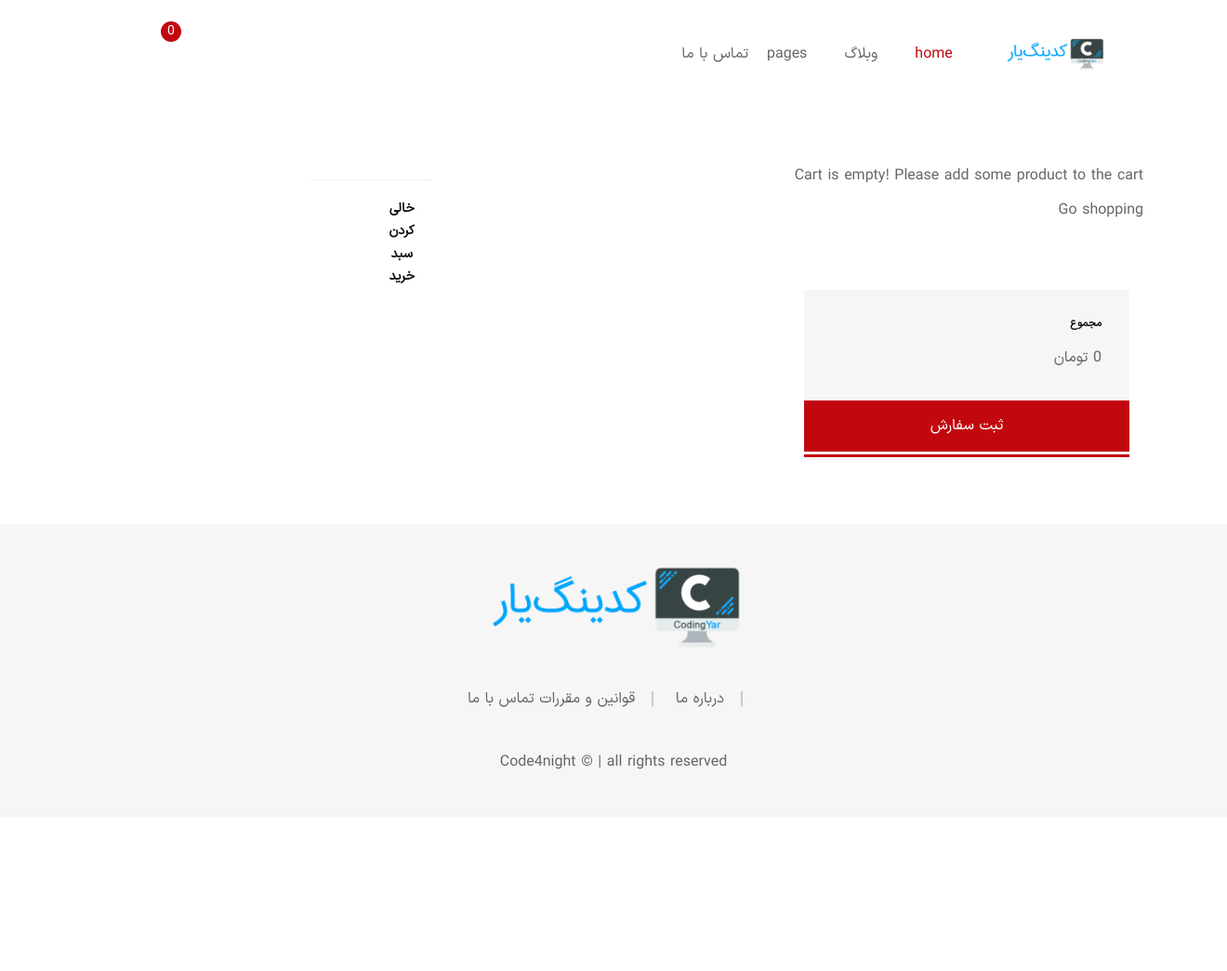
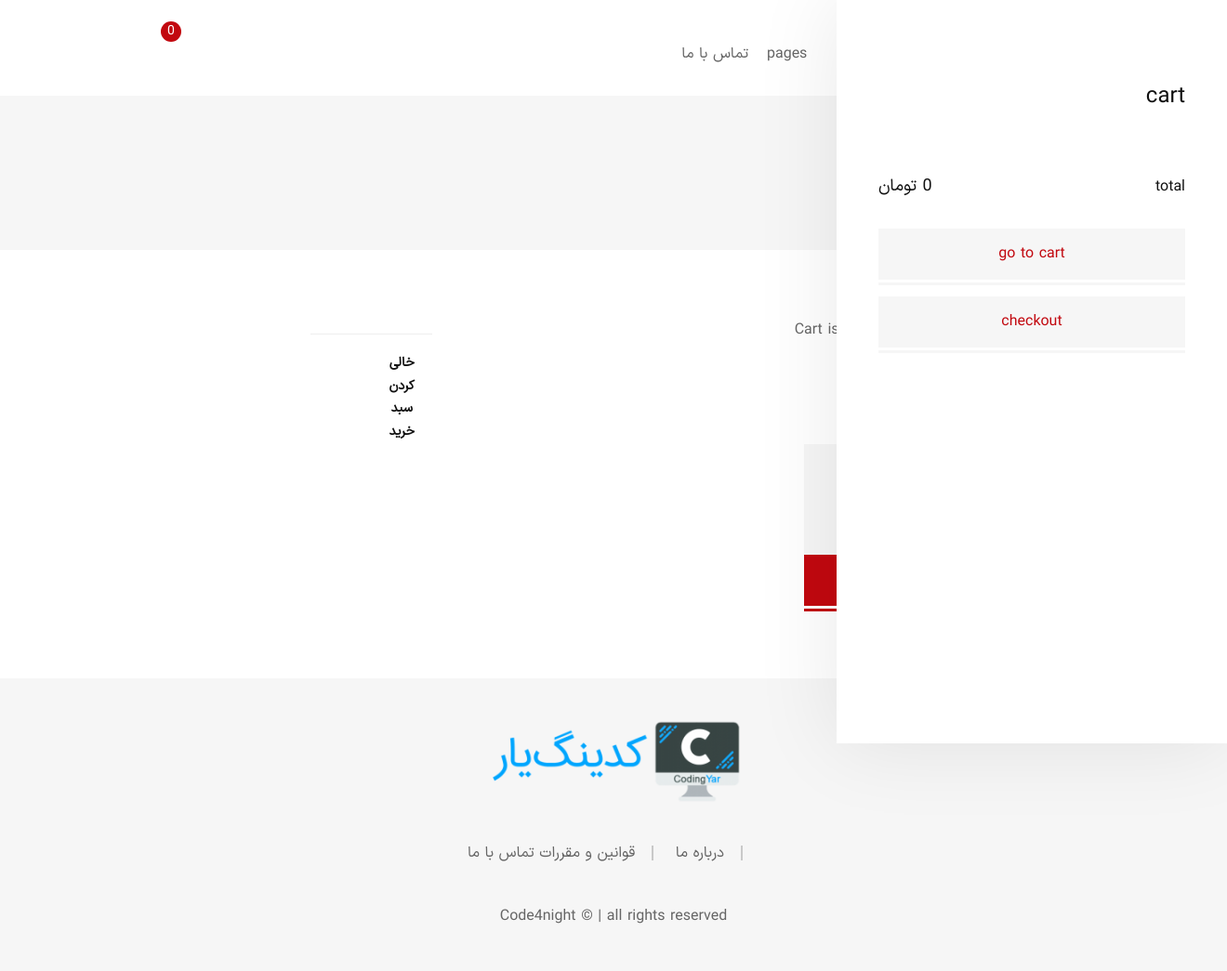
Before and after one commit to hatef97/online_shop, a Django app: page /cart/ in a window 1320 px wide, after a click that opens the changed part. Shown: the whole page at 93% size. Before the commit the page ends 828 px from the top, so only its background shows below. Run offline with Django 4.2, Linux system fonts and the light colour scheme; parts of the project's set-up code (start-up, migrations or seed data) failed here and were passed over; some libraries are stand-ins or nearby versions; some web fonts are replaced.

Commit message:
Implement cart functionality

```diff
--- a/cart/templates/cart/cart_detail.html
+++ b/cart/templates/cart/cart_detail.html
@@ -8,6 +8,10 @@
 
 
 {% block content %}
+    <!-- Breadcrumb area-->
+    {% trans 'cart' as header_name %}
+    {% include 'topheader.html' with header_name=header_named %}
+
     <!-- Main Content Wrapper Start -->
     <div class="main-content-wrapper">
         <div class="page-content-inner ptb--80">
--- /dev/null
+++ b/cart/templates/cart/cart_sidebar.html
@@ -0,0 +1,44 @@
+{% load i18n %}
+
+    <!-- Mini Cart Start -->
+    <aside class="mini-cart" id="miniCart">
+        <div class="mini-cart-wrapper">
+            <a href="" class="btn-close"><i class="flaticon flaticon-cross"></i></a>
+            <div class="mini-cart-inner">
+                <h3 class="mini-cart__heading mb--40 mb-lg--30 text-right">{% trans 'cart' %}</h3>
+                <div class="mini-cart__content">
+                    <ul class="mini-cart__list text-right">
+                        {% for item in cart %}
+                                <li class="mini-cart__product d-flex justify-content-between">
+                                    <div class="mini-cart__product__image">
+                                        <a href="#">
+                                            <img src="assets/img/products/prod-1-100x100.jpg">
+                                        </a>
+                                    </div>
+                                    <div class="mini-cart__product__content pt-2">
+                                            <span class="mini-cart__product__title d-flex flex-row justify-content-between">
+                                                <a href="#"> {{ item.product_obj.title }} </a>
+                                                <a href="#" class="">
+                                                    &#10060;
+                                                </a>
+                                            </span>
+                                        <span class="mini-cart__product__quantity">
+                                                <span>{{ item.product_obj.price }} تومان</span> &#215; <span>{{ item.quantity }}</span>
+                                            </span>
+                                    </div>
+                                </li>
+                        {% endfor %}
+                    </ul>
+                    <div class="mini-cart__total">
+                        <span>{% trans 'total' %}</span>
+                        <span class="ammount">{{ cart.total_price }} تومان</span>
+                    </div>
+                    <div class="mini-cart__buttons">
+                        <a href="{% url 'cart:cart_detail' %}" class="btn btn-fullwidth btn-bg-sand mb--20">{% trans 'go to cart' %}</a>
+                        <a href="checkout.html" class="btn btn-fullwidth btn-bg-sand">{% trans 'checkout' %}</a>
+                    </div>
+                </div>
+            </div>
+        </div>
+    </aside>
+    <!-- Mini Cart End -->
--- a/templates/_base.html
+++ b/templates/_base.html
@@ -137,6 +137,10 @@
 {% block content %}
 
 {% endblock %}
+
+<!-- Mini Cart -->
+{% include 'cart/cart_sidebar.html' %}
+
 <!-- Footer Start-->
 <footer class="footer">
     <div class="footer-top bg-color ptb--50" data-bg-color="#f6f6f6">
--- /dev/null
+++ b/templates/topheader.html
@@ -0,0 +1,15 @@
+{% load i18n %}
+
+<!-- Breadcrumb area Start -->
+<div class="breadcrumb-area bg-color ptb--90" data-bg-color="#f6f6f6">
+    <div class="container">
+        <div class="row">
+            <div class="col-12">
+                <div class="d-flex justify-content-between align-items-center flex-sm-row flex-column">
+                    <h1 class="page-title">{{ header_name }}</h1>
+                </div>
+            </div>
+        </div>
+    </div>
+</div>
+<!-- Breadcrumb area End -->
```
Also changed, not shown: products/templates/products/product_detail.html (+10 -16 lines), products/templates/products/product_list.html (+0 -76 lines), cart/locale/fa/LC_MESSAGES/django.po, 1 other file.
